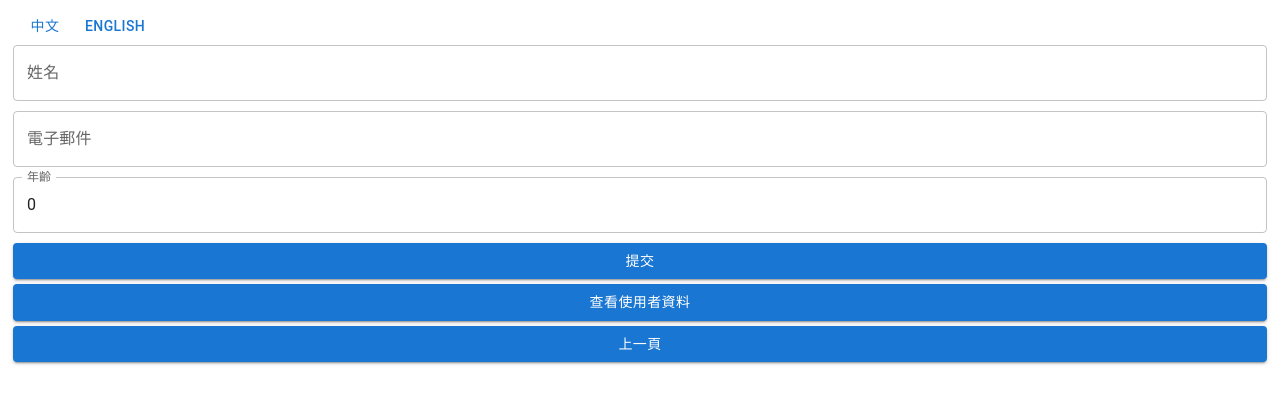
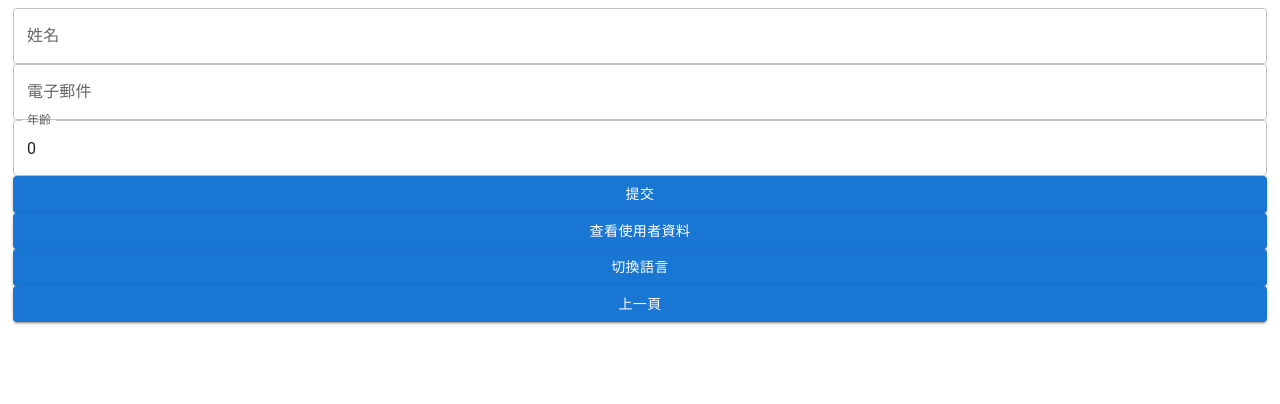
Before and after one commit to TzuuChen/training, a Next.js app: page /lang in a window 1280 px wide. Shown: the top 404 px of the page. Built offline with nearby package versions, Linux system fonts and the light colour scheme.

Commit message:
feat(styles)add global.css

```diff
--- /dev/null
+++ b/pages/_app.tsx
@@ -0,0 +1,8 @@
+import "@/styles/global.css";
+import type { AppProps } from "next/app";
+
+function MyApp({ Component, pageProps }: AppProps) {
+	return <Component {...pageProps} />;
+}
+
+export default MyApp;
--- a/pages/lang.tsx
+++ b/pages/lang.tsx
@@ -30,6 +30,7 @@ const Language = () => {
 			submit: t("submit"),
 			viewData: t("view_data"),
 			prePage: t("pre_page"),
+			changeLang: t("change_lang"),
 		}),
 		[t]
 	);
@@ -75,10 +76,16 @@ const Language = () => {
 		formik.validateForm();
 	}, [t]);
 
+	const changeLang = () => {
+		if (i18n.language == "zh") {
+			i18n.changeLanguage("en");
+		} else {
+			i18n.changeLanguage("zh");
+		}
+	};
+
 	return (
-		<div style={{ margin: 5 }}>
-			<Button onClick={() => i18n.changeLanguage("zh")}>中文</Button>
-			<Button onClick={() => i18n.changeLanguage("en")}>English</Button>
+		<div className="container">
 			<form onSubmit={formik.handleSubmit}>
 				<TextField
 					fullWidth
@@ -89,7 +96,7 @@ const Language = () => {
 					onChange={formik.handleChange}
 					error={formik.touched.name && Boolean(formik.errors.name)}
 					helperText={formik.touched.name && formik.errors.name}
-					style={{ marginBottom: 10 }}
+					className="form_textField"
 				/>
 				<TextField
 					fullWidth
@@ -100,7 +107,7 @@ const Language = () => {
 					onChange={formik.handleChange}
 					error={formik.touched.email && Boolean(formik.errors.email)}
 					helperText={formik.touched.email && formik.errors.email}
-					style={{ marginBottom: 10 }}
+					className="form_textField"
 				/>
 				<TextField
 					fullWidth
@@ -112,14 +119,14 @@ const Language = () => {
 					onChange={formik.handleChange}
 					error={formik.touched.age && Boolean(formik.errors.age)}
 					helperText={formik.touched.age && formik.errors.age}
-					style={{ marginBottom: 10 }}
+					className="form_textField"
 				/>
 				<Button
 					color="primary"
 					variant="contained"
 					fullWidth
 					type="submit"
-					style={{ marginBottom: 5 }}>
+					className="button">
 					{labels.submit}
 				</Button>
 			</form>
@@ -130,8 +137,16 @@ const Language = () => {
 				onClick={() => {
 					router.push("./data");
 				}}
-				style={{ marginBottom: 5 }}>
+				className="button">
 				{labels.viewData}
+			</Button>
+			<Button
+				color="primary"
+				variant="contained"
+				fullWidth
+				className="button"
+				onClick={changeLang}>
+				{labels.changeLang}
 			</Button>
 			<Button
 				color="primary"
@@ -140,7 +155,7 @@ const Language = () => {
 				onClick={() => {
 					router.push("./");
 				}}
-				style={{ marginBottom: 5 }}>
+				className="button">
 				{labels.prePage}
 			</Button>
 		</div>
--- /dev/null
+++ b/styles/global.css
@@ -0,0 +1,9 @@
+.container {
+	margin: 5px;
+}
+.form_textField {
+	margin-bottom: 10px;
+}
+.button {
+	margin-bottom: 5px;
+}
```
Also changed, not shown: pages/index.tsx (+18 -11 lines), styles/globals.css (deleted).
